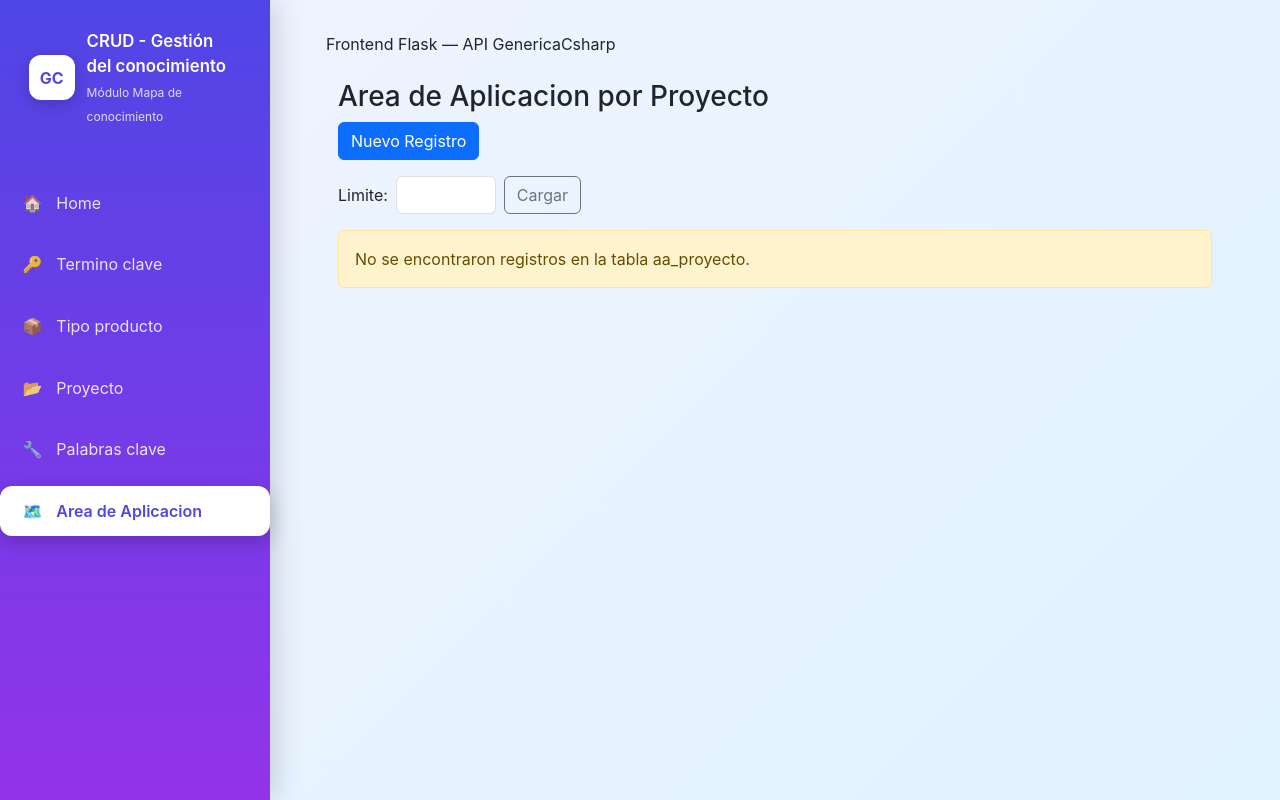
After one commit to Syn0B/FrontFlask, a Flask app: page /aa_proyecto in a window 1280 px wide. The commit adds this page. Run offline with Flask 3, Linux system fonts and the light colour scheme; data that the repository does not hold is empty.

Commit message:
Adición de la nueva tabla aa_proyecto y su CRUD completo con blueprint, template y formularios funcionales para listar, crear y borrar.

```diff
--- a/app.py
+++ b/app.py
@@ -37,6 +37,7 @@ from routes.termino_clave import bp as termino_clave_bp
 from routes.tipo_producto import bp as tipo_producto_bp
 from routes.proyecto import bp as proyecto_bp
 from routes.palabras_clave import bp as palabras_clave_bp
+from routes.aa_proyecto import bp as aa_proyecto_bp
 
 
 # register_blueprint() conecta las rutas del Blueprint a la aplicacion Flask.
@@ -45,6 +46,7 @@ app.register_blueprint(termino_clave_bp)
 app.register_blueprint(tipo_producto_bp)
 app.register_blueprint(proyecto_bp)
 app.register_blueprint(palabras_clave_bp)
+app.register_blueprint(aa_proyecto_bp)
 
 
 # ══════════════════════════════════════════════
--- /dev/null
+++ b/routes/aa_proyecto.py
@@ -0,0 +1,106 @@
+"""
+aa_proyecto.py - Blueprint con las rutas para la tabla intermedia aa_proyecto.
+
+Tabla intermedia (relacion N:M) entre proyecto y area_aplicacion.
+
+Campos:
+    - proyecto         (entero, FK -> proyecto.id)
+    - area_aplicacion  (entero, FK -> area_aplicacion.id)
+
+Clave primaria compuesta: (proyecto, area_aplicacion)
+
+Como es una tabla intermedia pura, no tiene sentido "actualizar":
+cualquier cambio en uno de los dos campos genera un registro distinto.
+Por eso solo se exponen CREAR y ELIMINAR.
+
+Rutas:
+    GET  /aa_proyecto           -> Listar registros y mostrar formulario si corresponde
+    POST /aa_proyecto/crear     -> Crear un nuevo registro
+    POST /aa_proyecto/eliminar  -> Eliminar un registro (PK compuesta)
+"""
+
+from flask import Blueprint, render_template, request, redirect, url_for, flash
+from services.api_service import ApiService
+
+
+# ══════════════════════════════════════════════
+# CONFIGURACION DEL BLUEPRINT
+# ══════════════════════════════════════════════
+
+bp = Blueprint('aa_proyecto', __name__)
+api = ApiService()
+
+TABLA = 'aa_proyecto'
+
+
+# ══════════════════════════════════════════════
+# LISTAR REGISTROS (GET)
+# ══════════════════════════════════════════════
+
+@bp.route('/aa_proyecto')
+def index():
+    """Muestra la tabla de aa_proyecto con formulario opcional."""
+    # Parametros de la URL
+    limite = request.args.get('limite', type=int)
+    accion = request.args.get('accion', '')   # 'nuevo' o '' (vacio)
+
+    # Registros de la tabla intermedia
+    registros = api.listar(TABLA, limite)
+
+    # Cargar las tablas relacionadas para los <select> del formulario.
+    # Se traen SIN limite para tener todas las opciones disponibles.
+    proyectos        = api.listar('proyecto', None) or []
+    areas_aplicacion = api.listar('area_aplicacion', None) or []
+
+    # Solo hay modo "nuevo": no existe edicion en una tabla intermedia pura
+    mostrar_formulario = accion == 'nuevo'
+
+    return render_template('pages/aa_proyecto.html',
+        registros=registros,                      # Lista de aa_proyecto para la tabla HTML
+        proyectos=proyectos,                      # Para el <select> de proyecto
+        areas_aplicacion=areas_aplicacion,        # Para el <select> de area_aplicacion
+        mostrar_formulario=mostrar_formulario,
+        limite=limite
+    )
+
+
+# ══════════════════════════════════════════════
+# CREAR REGISTRO (POST)
+# ══════════════════════════════════════════════
+
+@bp.route('/aa_proyecto/crear', methods=['POST'])
+def crear():
+    """Crea un nuevo registro en aa_proyecto."""
+    # Los valores vienen de los <select>: ambos son el id (entero) del registro seleccionado.
+    datos = {
+        'proyecto':        request.form.get('proyecto', ''),
+        'area_aplicacion': request.form.get('area_aplicacion', '')
+    }
+
+    exito, mensaje = api.crear(TABLA, datos)
+
+    flash(mensaje, 'success' if exito else 'danger')
+    return redirect(url_for('aa_proyecto.index'))
+
+
+# ══════════════════════════════════════════════
+# ELIMINAR REGISTRO (POST)
+# ══════════════════════════════════════════════
+
+@bp.route('/aa_proyecto/eliminar', methods=['POST'])
+def eliminar():
+    """Elimina un registro de aa_proyecto usando la PK compuesta."""
+    # Los dos valores de la PK vienen en campos ocultos del formulario
+    proyecto        = request.form.get('proyecto', '')
+    area_aplicacion = request.form.get('area_aplicacion', '')
+
+    # Para PK compuesta enviamos las dos columnas y los dos valores
+    # separados por coma. El ApiService construye una URL del tipo:
+    #   DELETE /api/aa_proyecto/proyecto/{p}/area_aplicacion/{a}
+    claves  = 'proyecto,area_aplicacion'
+    valores = f'{proyecto},{area_aplicacion}'
+
+    exito, mensaje = api.eliminar(TABLA, claves, valores)
+
+    flash(mensaje, 'success' if exito else 'danger')
+    return redirect(url_for('aa_proyecto.index'))
--- a/templates/components/nav_menu.html
+++ b/templates/components/nav_menu.html
@@ -63,5 +63,12 @@
             </a>
         </div>
 
+        <div class="nav-item">
+            <a class="nav-link {{ 'active' if request.path.startswith('/aa_proyecto') }}" href="/aa_proyecto">
+                <span class="nav-icon">🗺️</span>
+                <span class="nav-text">Area de Aplicacion</span>
+            </a>
+        </div>
+
     </nav>
 </div>
--- /dev/null
+++ b/templates/pages/aa_proyecto.html
@@ -0,0 +1,117 @@
+{#
+    aa_proyecto.html - Pagina para la tabla intermedia aa_proyecto.
+
+    Campos: proyecto (FK INT), area_aplicacion (FK INT)
+    Clave primaria compuesta: (proyecto, area_aplicacion)
+
+    Solo permite Crear y Eliminar (ver routes/aa_proyecto.py).
+#}
+
+{% extends 'layout/base.html' %}
+
+{% block title %}Area de Aplicacion por Proyecto{% endblock %}
+
+{% block content %}
+<div class="container mt-4">
+    <h3>Area de Aplicacion por Proyecto</h3>
+
+    {# ───────── BOTON NUEVO REGISTRO ───────── #}
+    {% if not mostrar_formulario %}
+        <a href="{{ url_for('aa_proyecto.index', accion='nuevo') }}"
+           class="btn btn-primary mb-3">
+            Nuevo Registro
+        </a>
+    {% endif %}
+
+    {# ───────── LIMITE DE REGISTROS ───────── #}
+    <form method="GET" action="{{ url_for('aa_proyecto.index') }}"
+          class="d-flex align-items-center mb-3">
+        <label class="form-label me-2 mb-0">Limite:</label>
+        <input class="form-control me-2" type="number" name="limite"
+               style="width:100px" value="{{ limite or '' }}" />
+        <button class="btn btn-outline-secondary" type="submit">Cargar</button>
+    </form>
+
+    {# ───────── FORMULARIO (SOLO CREAR) ───────── #}
+    {% if mostrar_formulario %}
+        <div class="card mb-3">
+            <div class="card-header">Nuevo Registro</div>
+            <div class="card-body">
+                <form method="POST" action="{{ url_for('aa_proyecto.crear') }}">
+                    <div class="row">
+
+                        {# Select de Proyecto: muestra el titulo, envia el id #}
+                        <div class="col-md-6 mb-3">
+                            <label class="form-label">Proyecto</label>
+                            <select class="form-select" name="proyecto" required>
+                                <option value="">-- Seleccione un proyecto --</option>
+                                {% for p in proyectos %}
+                                    <option value="{{ p.id }}">{{ p.titulo }}</option>
+                                {% endfor %}
+                            </select>
+                        </div>
+
+                        {# Select de Area de Aplicacion: muestra el nombre, envia el id #}
+                        <div class="col-md-6 mb-3">
+                            <label class="form-label">Area de Aplicacion</label>
+                            <select class="form-select" name="area_aplicacion" required>
+                                <option value="">-- Seleccione un area --</option>
+                                {% for a in areas_aplicacion %}
+                                    <option value="{{ a.id }}">{{ a.nombre }}</option>
+                                {% endfor %}
+                            </select>
+                        </div>
+
+                    </div>
+                    <button class="btn btn-success me-2" type="submit">Guardar</button>
+                    <a href="{{ url_for('aa_proyecto.index') }}" class="btn btn-secondary">Cancelar</a>
+                </form>
+            </div>
+        </div>
+    {% endif %}
+
+    {# ───────── TABLA DE REGISTROS ───────── #}
+    {% if registros %}
+        <table class="table table-striped table-hover">
+            <thead class="table-dark">
+                <tr>
+                    <th>Proyecto</th>
+                    <th>Area de Aplicacion</th>
+                    <th>Acciones</th>
+                </tr>
+            </thead>
+            <tbody>
+                {% for reg in registros %}
+                <tr>
+                    {# Buscar el titulo del proyecto a partir de su id para mostrarlo #}
+                    <td>
+                        {% set p = proyectos | selectattr('id', 'equalto', reg.proyecto) | first %}
+                        {{ p.titulo if p else reg.proyecto }}
+                    </td>
+
+                    {# Buscar el nombre del area a partir de su id para mostrarlo #}
+                    <td>
+                        {% set a = areas_aplicacion | selectattr('id', 'equalto', reg.area_aplicacion) | first %}
+                        {{ a.nombre if a else reg.area_aplicacion }}
+                    </td>
+
+                    <td>
+                        {# Eliminar requiere las DOS columnas de la PK compuesta #}
+                        <form method="POST" action="{{ url_for('aa_proyecto.eliminar') }}"
+                              style="display:inline"
+                              onsubmit="return confirm('Eliminar este registro?')">
+                            <input type="hidden" name="proyecto"        value="{{ reg.proyecto }}" />
+                            <input type="hidden" name="area_aplicacion" value="{{ reg.area_aplicacion }}" />
+                            <button class="btn btn-danger btn-sm" type="submit">Eliminar</button>
+                        </form>
+                    </td>
+                </tr>
+                {% endfor %}
+            </tbody>
+        </table>
+    {% else %}
+        <div class="alert alert-warning">No se encontraron registros en la tabla aa_proyecto.</div>
+    {% endif %}
+
+</div>
+{% endblock %}
```
